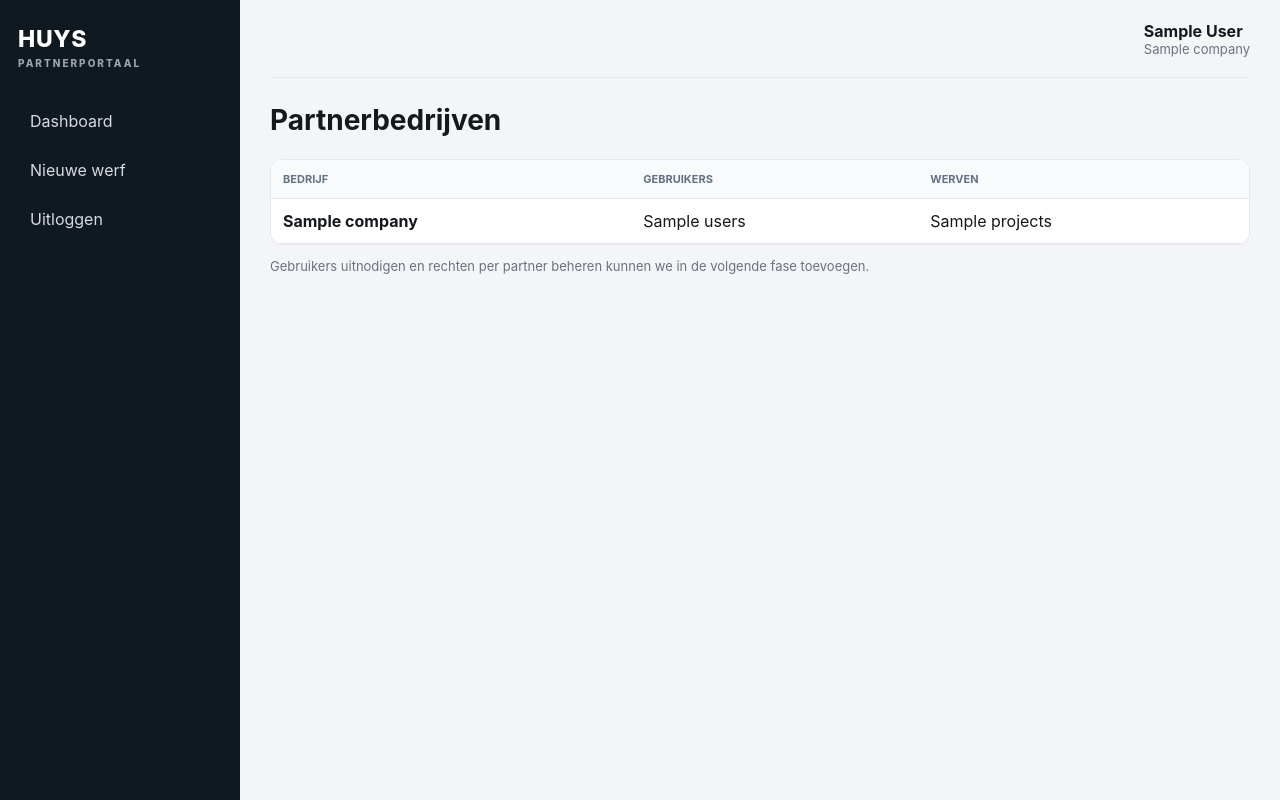
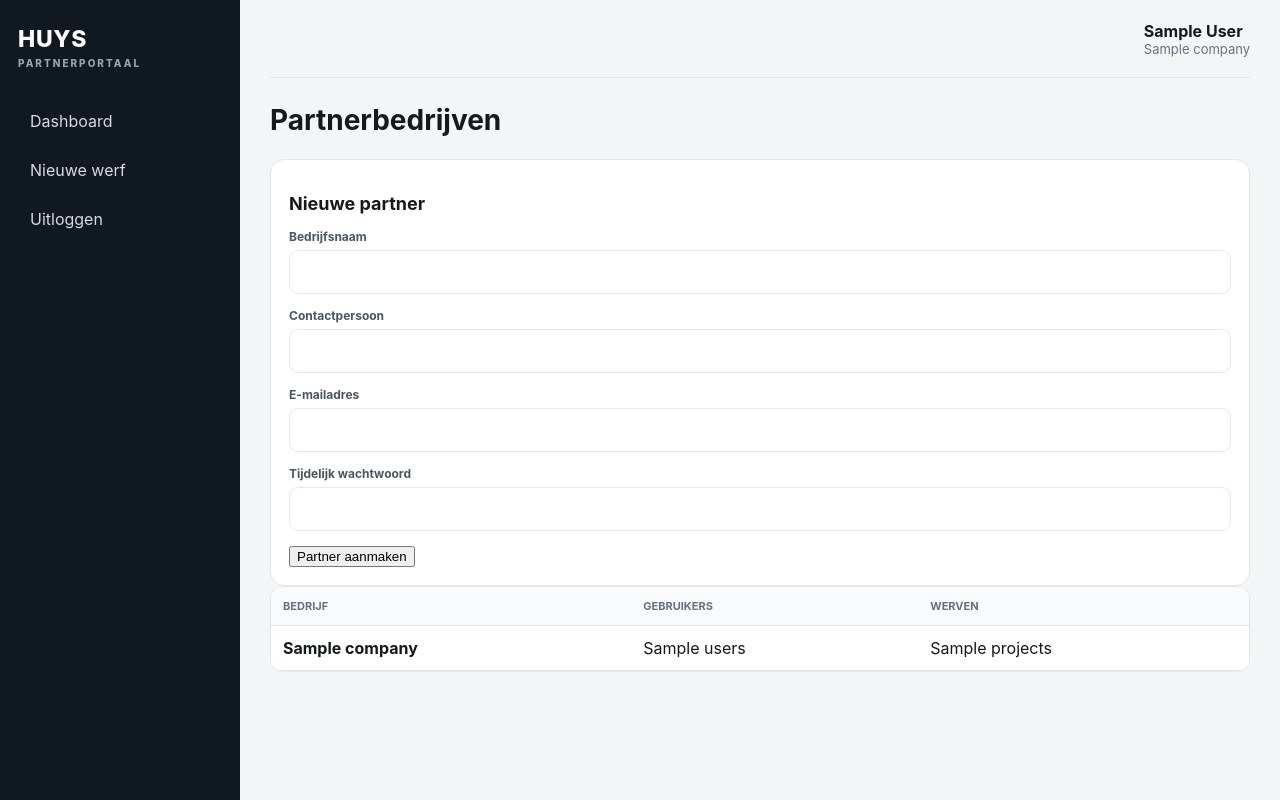
Before and after one commit to schrijnwerkenhuys-lab/huys-partnerportaal, a Flask app: template templates/companies.html in a window 1280 px wide. Run offline with Flask 3, Linux system fonts and the light colour scheme; the visitor is signed in with stand-in values (Sample User, id 1); tables that the repository leaves empty hold one stand-in row (values such as "Sample post"); the template is opened without the code that fills it: most values are stand-ins (such as "Sample title", 1, 10 or a date in 2020); some libraries are stand-ins or nearby versions.

Commit message:
Partnerformulier toevoegen

```diff
--- a/templates/companies.html
+++ b/templates/companies.html
@@ -1,8 +1,17 @@
 {% extends "base.html" %}
 {% block content %}
 <h1>Partnerbedrijven</h1>
+<div class="card">
+<h2>Nieuwe partner</h2>
+<form method="post">
+<label>Bedrijfsnaam</label><input name="company_name" required>
+<label>Contactpersoon</label><input name="name" required>
+<label>E-mailadres</label><input type="email" name="email" required>
+<label>Tijdelijk wachtwoord</label><input type="password" name="password" minlength="8" required>
+<button type="submit">Partner aanmaken</button>
+</form>
+</div>
 <div class="table-wrap"><table><thead><tr><th>Bedrijf</th><th>Gebruikers</th><th>Werven</th></tr></thead><tbody>
-{% for r in rows %}<tr><td><strong>{{ r.company.name }}</strong></td><td>{{ r.users }}</td><td>{{ r.projects }}</td></tr>{% endfor %}
+{% for r in rows %}<tr><td><strong>{{ r.company.name }}</strong></td><td>{{ r.users }}</td><td>{{ r.projects }}</td></tr>{% else %}<tr><td colspan="3">Nog geen partnerbedrijven.</td></tr>{% endfor %}
 </tbody></table></div>
-<p class="muted">Gebruikers uitnodigen en rechten per partner beheren kunnen we in de volgende fase toevoegen.</p>
 {% endblock %}
```
